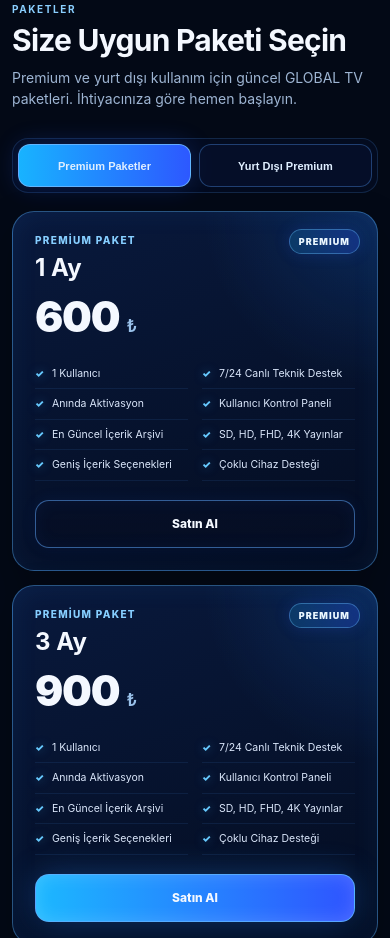
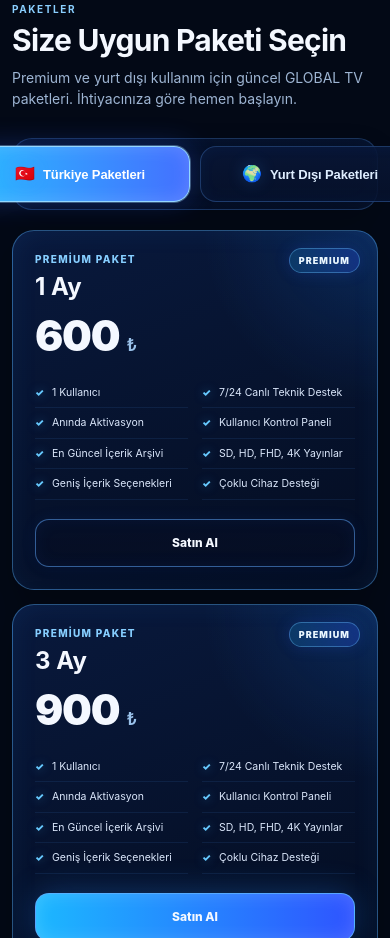
Before and after one commit to esat7072/globalizle, a plain HTML site: page index.html in a window 390 px wide. Shown: the part 1159-2097 px from the top of the page. Drawn offline with Linux system fonts and the light colour scheme.

Commit message:
Add files via upload

```diff
--- a/index.html
+++ b/index.html
@@ -360,8 +360,10 @@
       display:flex;gap:10px;justify-content:center;margin-bottom:28px;flex-wrap:wrap
     }
     .pricing-switch button{
-      padding:14px 20px;border-radius:999px;border:1px solid rgba(87,162,255,.34);background:rgba(8,18,46,.65);color:#dfeeff;font-weight:800;cursor:pointer;transition:.2s ease
-    }
+      padding:15px 24px;border-radius:999px;border:1px solid rgba(87,162,255,.38);background:rgba(8,18,46,.68);color:#dfeeff;font-weight:900;cursor:pointer;transition:.2s ease;display:inline-flex;align-items:center;justify-content:center;gap:10px;min-width:220px
+    }
+    .pricing-switch button .switch-emoji{font-size:18px;line-height:1}
+    .pricing-switch button .switch-label{display:inline-block}
     .pricing-switch button.active{background:linear-gradient(90deg,#18b3ff,#2d58ff);box-shadow:0 0 24px rgba(46,93,255,.24);border-color:rgba(110,184,255,.85)}
     .pricing-grid{display:grid;grid-template-columns:repeat(4, minmax(0,1fr)); gap:18px}
     .pricing-card{
@@ -1050,18 +1052,35 @@
   .pricing-switch{
     display:grid!important;
     grid-template-columns:1fr 1fr!important;
+    gap:10px!important;
+    margin:0 0 20px!important;
+    padding:7px!important;
+    border-radius:20px!important;
+    border:1px solid rgba(86,159,255,.26);
+    background:linear-gradient(180deg,rgba(6,18,45,.74),rgba(5,14,34,.92));
+    box-shadow:0 12px 28px rgba(0,0,0,.18), inset 0 0 20px rgba(54,132,255,.06);
+  }
+  .pricing-switch button{
+    min-height:56px!important;
+    padding:0 12px!important;
+    border-radius:16px!important;
+    font-size:13px!important;
+    font-weight:900!important;
+    display:flex!important;
+    align-items:center!important;
+    justify-content:center!important;
     gap:8px!important;
-    margin:0 0 18px!important;
-    padding:5px!important;
-    border-radius:16px!important;
-    border:1px solid rgba(86,159,255,.18);
-    background:rgba(5,15,38,.58);
-  }
-  .pricing-switch button{
-    min-height:43px!important;
-    padding:0 10px!important;
-    border-radius:12px!important;
-    font-size:11px!important;
+    border:1px solid rgba(86,159,255,.28)!important;
+    background:linear-gradient(180deg,rgba(9,23,55,.88),rgba(7,18,44,.84))!important;
+    box-shadow:inset 0 0 16px rgba(42,118,255,.05);
+  }
+  .pricing-switch button .switch-emoji{font-size:16px;line-height:1;filter:drop-shadow(0 0 8px rgba(53,146,255,.22));}
+  .pricing-switch button .switch-label{display:inline-block;letter-spacing:-.01em;}
+  .pricing-switch button.active{
+    background:linear-gradient(90deg,#2bb8ff,#4470ff)!important;
+    color:#fff!important;
+    border-color:rgba(153,219,255,.95)!important;
+    box-shadow:0 0 0 1px rgba(159,219,255,.35),0 0 28px rgba(46,93,255,.28),inset 0 0 18px rgba(255,255,255,.16)!important;
   }
 
   /* domestic cards are now clearly Premium on mobile */
@@ -1508,8 +1527,8 @@
 <p>Premium ve yurt dışı kullanım için güncel GLOBAL TV paketleri. İhtiyacınıza göre hemen başlayın.</p>
 </div>
 <div class="pricing-switch">
-<button class="active" data-target="tr">Premium Paketler</button>
-<button data-target="abroad">Yurt Dışı Premium</button>
+<button class="active" data-target="tr"><span class="switch-emoji" aria-hidden="true">🇹🇷</span><span class="switch-label">Türkiye Paketleri</span></button>
+<button data-target="abroad"><span class="switch-emoji" aria-hidden="true">🌍</span><span class="switch-label">Yurt Dışı Paketleri</span></button>
 </div>
 <div class="pricing-grid" id="pricingGrid">
 <article class="pricing-card glass-panel" data-group="tr">
@@ -1628,7 +1647,7 @@
 <article class="pricing-card glass-panel hidden" data-group="abroad">
 <div class="plan">Yurt Dışı Premium</div>
 <h3>12 Ay</h3>
-<div class="price">90 <small>€</small></div>
+<div class="price">80 <small>€</small></div>
 <ul>
                 <li>1 Kullanıcı</li>
                 <li>7/24 Canlı Teknik Destek</li>
@@ -1639,7 +1658,7 @@
                 <li>Geniş İçerik Seçenekleri</li>
                 <li>Çoklu Cihaz Desteği</li>
               </ul>
-<a class="btn-ghost buy" href="https://wa.me/447729203566?text=Merhaba%20GLOBAL%20TV%2C%20Yurt%20D%C4%B1%C5%9F%C4%B1%2012%20AYLIK%20PREMIUM%20PAKET%20%2890%20%E2%82%AC%29%20paketini%20sat%C4%B1n%20almak%20istiyorum.%20Bilgi%20verebilir%20misiniz%3F" rel="noopener" target="_blank">Satın Al</a>
+<a class="btn-ghost buy" href="https://wa.me/447729203566?text=Merhaba%20GLOBAL%20TV%2C%20Yurt%20D%C4%B1%C5%9F%C4%B1%2012%20AYLIK%20PREMIUM%20PAKET%20%2880%20%E2%82%AC%29%20paketini%20sat%C4%B1n%20almak%20istiyorum.%20Bilgi%20verebilir%20misiniz%3F" rel="noopener" target="_blank">Satın Al</a>
 </article>
 </div>
 </div>
@@ -1747,7 +1766,7 @@
 </details>
 <details class="faq-item glass-panel">
 <summary>Yurt dışı paketleri ayrı mı? <span>+</span></summary>
-<p>Evet. Yurt dışı kullanım için Premium paketler ayrı sekme altında sunulmuştur: 1 ay 20 €, 3 ay 40 €, 6 ay 60 €, 12 ay 90 €.</p>
+<p>Evet. Yurt dışı kullanım için Premium paketler ayrı sekme altında sunulmuştur: 1 ay 20 €, 3 ay 40 €, 6 ay 60 €, 12 ay 80 €.</p>
 </details>
 <details class="faq-item glass-panel">
 <summary>Canlı TV ve film-dizi içerikleri var mı? <span>+</span></summary>
@@ -1821,7 +1840,7 @@
     'En güncel VOD içeriklerine kolay erişim.':'Einfacher Zugriff auf aktuelle VOD-Inhalte.','Tüm Cihazlarda':'Auf allen Geräten',
     'TV, telefon, tablet ve bilgisayarda SD, HD, FHD ve 4K destek.':'SD-, HD-, FHD- und 4K-Unterstützung auf TV, Smartphone, Tablet und Computer.',
     'Size Uygun Paketi Seçin':'Wählen Sie das passende Paket','Premium ve yurt dışı kullanım için güncel GLOBAL TV paketleri. İhtiyacınıza göre hemen başlayın.':'Aktuelle GLOBAL-TV-Pakete für die Türkei und die Nutzung im Ausland. Starten Sie direkt mit dem passenden Paket.',
-    'Premium Paketler':'Premium-Pakete','Yurt Dışı Premium':'Ausland Premium','Premium Paket':'Premium-Paket','1 Ay':'1 Monat','3 Ay':'3 Monate','6 Ay':'6 Monate','12 Ay':'12 Monate',
+    'Türkiye Paketleri':'Türkei Pakete','Yurt Dışı Paketleri':'Ausland Pakete','Premium Paketler':'Türkei Pakete','Yurt Dışı Premium':'Ausland Pakete','Premium Paket':'Premium-Paket','1 Ay':'1 Monat','3 Ay':'3 Monate','6 Ay':'6 Monate','12 Ay':'12 Monate',
     '1 Kullanıcı':'1 Benutzer','7/24 Canlı Teknik Destek':'24/7 Technischer Live-Support','Anında Aktivasyon':'Sofortige Aktivierung','Kullanıcı Kontrol Paneli':'Benutzer-Kontrollpanel',
     'En Güncel İçerik Arşivi':'Aktuelle Inhaltsbibliothek','SD, HD, FHD, 4K Yayınlar':'SD-, HD-, FHD- und 4K-Streams','Geniş İçerik Seçenekleri':'Große Inhaltsauswahl','Çoklu Cihaz Desteği':'Unterstützung für mehrere Geräte',
     'Bilgi Al':'Mehr erfahren','Satın Al':'Jetzt kaufen','Neden GLOBAL TV?':'Warum GLOBAL TV?','Premium görünüm, geniş içerik seçeneği ve kolay kullanım deneyimi ile ilk anda güven veren bir yapı.':'Ein moderner Premium-Auftritt, große Inhaltsauswahl und einfache Bedienung für einen professionellen ersten Eindruck.',
@@ -1836,7 +1855,7 @@
     "WhatsApp'tan Yaz":'Über WhatsApp schreiben','Sıkça Sorulan Sorular':'Häufig gestellte Fragen','Kullanıcıların en çok merak ettiği konuları tek alanda topladık.':'Die häufigsten Fragen haben wir hier für Sie zusammengefasst.',
     'GLOBAL TV hangi cihazlarda çalışır?':'Auf welchen Geräten funktioniert GLOBAL TV?','Smart TV, Android TV, telefon, tablet ve bilgisayar dahil pek çok cihazda kullanılabilir. Site içinde de cihaz uyumluluğu özellikle vurgulanmıştır.':'GLOBAL TV kann auf vielen Geräten genutzt werden, darunter Smart TV, Android TV, Smartphone, Tablet und Computer.',
     'Paketler nasıl aktif edilir?':'Wie werden die Pakete aktiviert?','İletişime geçtiğinizde uygun paket seçilir ve aktivasyon süreci hızlı şekilde başlatılır.':'Nach der Kontaktaufnahme wählen Sie das passende Paket und die Aktivierung wird schnell gestartet.',
-    'Yurt dışı paketleri ayrı mı?':'Gibt es separate Pakete für das Ausland?','Evet. Yurt dışı kullanım için Premium paketler ayrı sekme altında sunulmuştur: 1 ay 20 €, 3 ay 40 €, 6 ay 60 €, 12 ay 90 €.':'Ja. Premium-Pakete für die Nutzung im Ausland werden separat angeboten: 1 Monat 20 €, 3 Monate 40 €, 6 Monate 60 €, 12 Monate 90 €.',
+    'Yurt dışı paketleri ayrı mı?':'Gibt es separate Pakete für das Ausland?','Evet. Yurt dışı kullanım için Premium paketler ayrı sekme altında sunulmuştur: 1 ay 20 €, 3 ay 40 €, 6 ay 60 €, 12 ay 80 €.':'Ja. Premium-Pakete für die Nutzung im Ausland werden separat angeboten: 1 Monat 20 €, 3 Monate 40 €, 6 Monate 60 €, 12 Monate 80 €.',
     'Canlı TV ve film-dizi içerikleri var mı?':'Gibt es Live-TV sowie Filme und Serien?','Evet. Canlı TV, spor yayınları, film ve dizi arşivleri aynı yapı içinde sunulmaktadır.':'Ja. Live-TV, Sportübertragungen sowie Film- und Serieninhalte werden gemeinsam angeboten.',
     'GLOBAL TV ile premium ilk izlenim hazır':'GLOBAL TV – ein moderner Premium-Auftritt','Seçtiğiniz mavi küre arka planı, yuvarlak logo dili ve neon mavi detaylarla modern, dikkat çekici ve kullanıcı dostu bir ana sayfa oluşturuldu.':'Mit blauem Globus-Hintergrund, rundem Logo-Stil und Neon-Details entsteht eine moderne und benutzerfreundliche Startseite.',
     'Paketlere Git':'Zu den Paketen','© 2026 GLOBAL TV — En İyi Hizmetin Adresi':'© 2026 GLOBAL TV — Ihre Adresse für besten Service'
```
